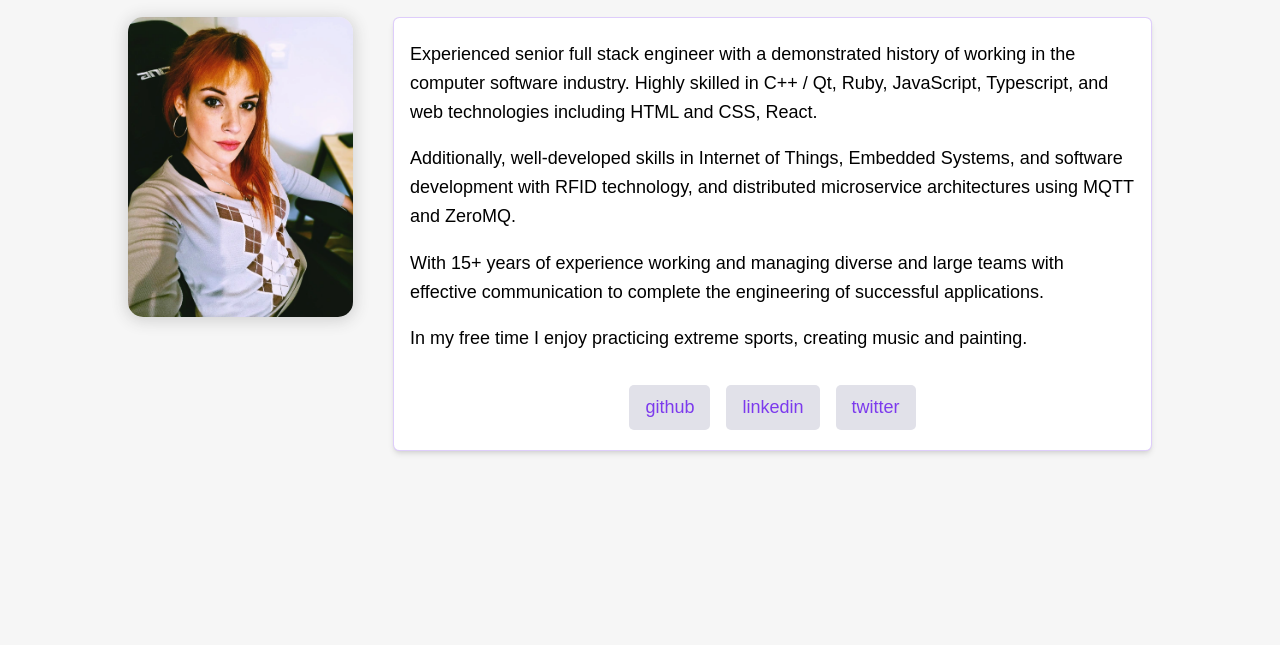
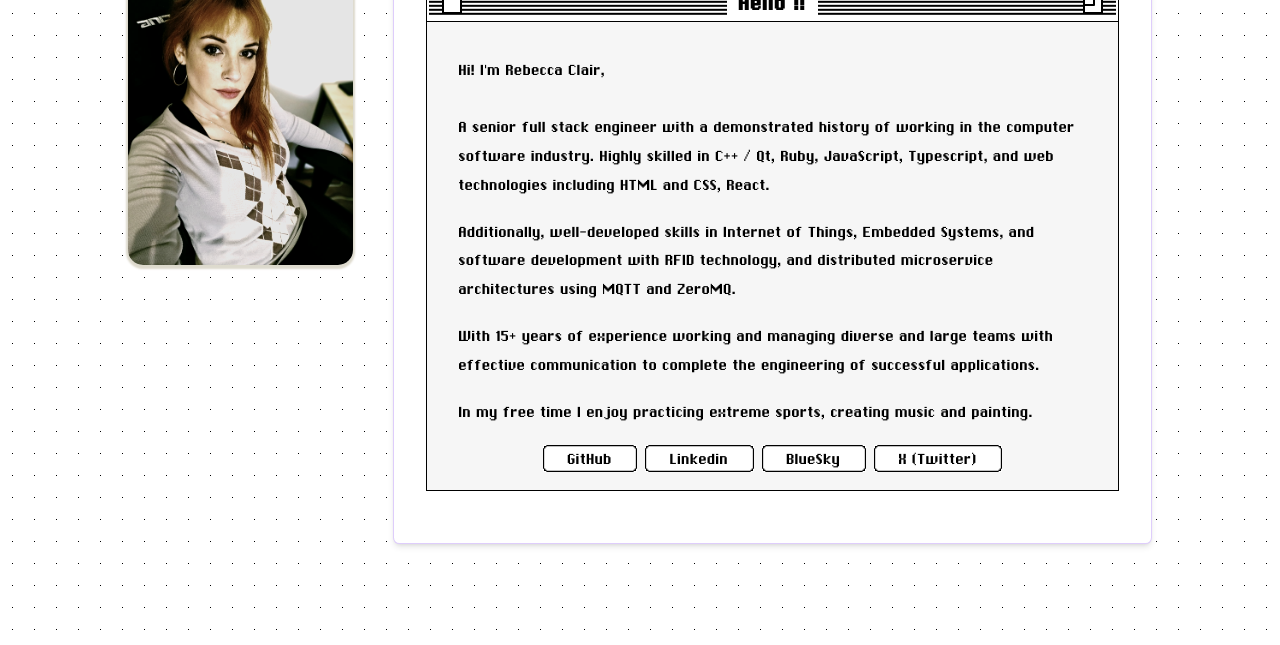
Before and after one commit to becksclair/heliasar, an Astro site: page / in a window 1280 px wide. Shown: the part 155-800 px from the top of the page. Built offline with nearby package versions, Linux system fonts and the light colour scheme; Astro itself is replaced by a stand-in of ours.

Commit message:
feat: update layout and styling across components, add new font and ignore patterns

```diff
--- a/astro.config.mjs
+++ b/astro.config.mjs
@@ -3,7 +3,7 @@ import sitemap from "@astrojs/sitemap";
 import robotsTxt from "astro-robots-txt";
 import { defineConfig } from "astro/config";
 
-import vercel from "@astrojs/vercel/static";
+import vercel from "@astrojs/vercel";
 
 // https://astro.build/config
 export default defineConfig({
--- a/src/components/NavBar.astro
+++ b/src/components/NavBar.astro
@@ -67,7 +67,7 @@
 		display: flex;
 		justify-content: space-between;
 		align-items: center;
-		background-color: #e1e1e9;
+		background: var(--page-bg);
 		color: rgb(var(--accent));
 		padding: 10px;
 	}
@@ -93,6 +93,7 @@
 	}
 
 	.navbar-links a {
+		font-family: Chicago;
 		font-size: 18px;
 		text-decoration: none;
 		color: rgb(var(--accent));
@@ -114,6 +115,7 @@
 	@media (max-width: 768px) {
 		.navbar {
 			width: 100%;
+			padding-left: 2rem;
 		}
 
 		.navbar-links {
@@ -122,6 +124,7 @@
 
 		.navbar-toggle {
 			display: block;
+			margin-right: 3rem;
 		}
 
 		.navbar-toggle.active span:nth-child(2) {
--- a/src/components/Social.astro
+++ b/src/components/Social.astro
@@ -2,24 +2,6 @@
 const { url, platform } = Astro.props;
 ---
 
-<a href={url} target="_blank">{platform}</a>
-
-<style lang="scss">
-	a {
-		border-radius: 5px;
-		padding: 0.5rem 1rem;
-		color: rgb(var(--accent));
-		background-color: #e1e1e9;
-		text-decoration: none;
-		transition: all .2s ease-in-out;
-		font-weight: 500;
-
-		&:hover {
-			box-shadow: 0 4px 6px -1px rgba(0, 0, 0, 0.1),
-									0 2px 4px -2px rgba(0, 0, 0, 0.1);
-		}
-		&:active {
-			transform: translateY(2px);
-		}
-	}
-</style>
+<div>
+	<a class="btn" href={url} target="_blank">{platform}</a>
+</div>
--- a/src/layouts/BlogPostLayout.astro
+++ b/src/layouts/BlogPostLayout.astro
@@ -28,6 +28,10 @@ const { frontmatter } = Astro.props;
 </Layout>
 
 <style lang="scss">
+		body {
+		height: fit-content;
+	}
+
 	h1 {
 		text-align: center;
 		padding-top: 1rem;
--- a/src/layouts/Layout.astro
+++ b/src/layouts/Layout.astro
@@ -25,11 +25,8 @@ const { title } = Astro.props;
 
 		<link rel="preconnect" href="https://fonts.googleapis.com" />
 		<link rel="preconnect" href="https://fonts.gstatic.com" crossorigin />
-		<link
-			href="https://fonts.googleapis.com/css2?family=Montserrat:wght@400;500;600&display=swap"
-			rel="stylesheet"
-			rel="preload"
-		/>
+
+		<link rel="stylesheet" href="systemcss/system.css">
 	</head>
 	<body>
 		<NavBar />
@@ -50,5 +47,11 @@ const { title } = Astro.props;
 			#da62c4 30%,
 			white 60%
 		);
+
+
+	}
+
+	body {
+		height: 100vh;
 	}
 </style>
--- a/src/layouts/ResumeLayout.astro
+++ b/src/layouts/ResumeLayout.astro
@@ -6,8 +6,6 @@ const { frontmatter } = Astro.props;
 
 <Layout title={frontmatter.title}>
 	<main>
-		<h1>{frontmatter.title}</h1>
-
 		<div class="content">
 			<div class="post-image-container">
 				<img
@@ -20,11 +18,14 @@ const { frontmatter } = Astro.props;
 			</div>
 			<slot />
 		</div>
-
 	</main>
 </Layout>
 
 <style lang="scss">
+	body {
+		height: fit-content;
+	}
+
 	h1 {
 		text-align: center;
 		padding-top: 1rem;
@@ -35,7 +36,8 @@ const { frontmatter } = Astro.props;
 	main {
 		color: #444;
 
-		& h2, & h3 {
+		& h2,
+		& h3 {
 			color: rgb(var(--accent));
 		}
 
@@ -45,12 +47,13 @@ const { frontmatter } = Astro.props;
 			color: rgb(var(--accent));
 			background-color: #e1e1e9;
 			text-decoration: none;
-			transition: all .2s ease-in-out;
+			transition: all 0.2s ease-in-out;
 			font-weight: 500;
 
 			&:hover {
-				box-shadow: 0 4px 6px -1px rgba(0, 0, 0, 0.1),
-										0 2px 4px -2px rgba(0, 0, 0, 0.1);
+				box-shadow:
+					0 4px 6px -1px rgba(0, 0, 0, 0.1),
+					0 2px 4px -2px rgba(0, 0, 0, 0.1);
 			}
 			&:active {
 				transform: translateY(2px);
@@ -58,15 +61,22 @@ const { frontmatter } = Astro.props;
 		}
 	}
 	.post-image-container {
-		display: flex;
-		justify-content: center;
+		// display: flex;
+		// justify-content: center;
+		float: left;
+		margin-right: 2rem;
+		margin-bottom: 1rem;
+		margin-top: 1.5rem;
 	}
 	.post-img {
-		height: 300px;
+		height: 142px;
 		width: auto;
-		margin-top: 2rem;
 		margin-bottom: 1rem;
+		filter: sepia(0.3) saturate(0.7) contrast(1.2) brightness(0.9)
+			hue-rotate(10deg) blur(0.4px) grayscale(0.1);
+
+		@media (max-width: 700px) {
+			height: 192px;
+		}
 	}
-
-
 </style>
--- a/src/pages/index.astro
+++ b/src/pages/index.astro
@@ -6,18 +6,37 @@
 
 <Layout title="Home">
 	<main>
-		<h1><span class="text-gradient">Rebecca Clair</span></h1>
-
 		<div class="bio-container">
-			<img class="shadow-img" src="/images/rebecca_clair3.webp" alt="Rebecca Clair" />
+			<img
+				class="shadow-img noisy-image"
+				src="/images/rebecca_clair3.webp"
+				alt="Rebecca Clair"
+			/>
 
 			<div class="bio">
+				<div class="window" style="">
+					<div class="title-bar">
+						<button aria-label="Close" class="close"></button>
+						<h1 class="title">Hello !!</h1>
+						<button aria-label="Resize" class="resize"></button>
+					</div>
+					<div class="separator"></div>
+
+					<div class="window-pane">
 						<p>
-					Experienced senior full stack engineer with a demonstrated history
-					of working in the computer software industry. Highly skilled in
-					C++ / Qt, Ruby, JavaScript, Typescript, and web technologies
-					including HTML and CSS, React.
+							<img
+								class="inline-img"
+								src="/images/rebecca_clair3.webp"
+								alt="Rebecca Clair"
+							/>
+							Hi! I'm Rebecca Clair,<br />
+							<br />
+							A senior full stack engineer with a demonstrated history of working
+							in the computer software industry. Highly skilled in C++ / Qt, Ruby,
+							JavaScript, Typescript, and web technologies including HTML and CSS,
+							React.
 						</p>
+
 						<p>
 							Additionally, well-developed skills in Internet of Things,
 							Embedded Systems, and software development with RFID technology,
@@ -33,18 +52,28 @@
 							and painting.
 						</p>
 
-				<div class="bio-social">
-					<Social url="https://github.com/becksClair" platform="github" />
-					<Social url="https://www.linkedin.com/in/rebecca-clair/" platform="linkedin"/>
-					<Social url="https://twitter.com/becksClair" platform="twitter"/>
+						<div class="center">
+							<Social url="https://github.com/becksClair" platform="GitHub" />
+							<Social
+								url="https://www.linkedin.com/in/rebecca-clair/"
+								platform="Linkedin"
+							/>
+							<Social
+								url="https://bsky.app/profile/becksclair.bsky.social"
+								platform="BlueSky"
+							/>
+							<Social url="https://x.com/becksClair" platform="X (Twitter)" />
 						</div>
+					</div>
+				</div>
+
+				<div class="bio-social"></div>
 			</div>
 		</div>
 	</main>
 </Layout>
 
 <style lang="scss">
-
 	h1 {
 		font-size: 3rem;
 		font-weight: 800;
@@ -82,12 +111,33 @@
 		& img {
 			width: auto;
 			height: 300px;
+			filter: sepia(0.3) saturate(0.7) contrast(1.2) brightness(0.9)
+				hue-rotate(10deg) blur(0.4px) grayscale(0.1);
+		}
+
+		& .inline-img {
+			border-radius: 15px;
+			height: 192px;
+			box-shadow: 0px 2px 2px 2px #d1d1d1;
+			filter: sepia(0.4) saturate(0.7) contrast(0.9) brightness(1.1)
+				hue-rotate(-10deg);
+			display: none;
+			float: left;
+			margin-right: 1rem;
 		}
 
 		@media (max-width: 990px) {
 			flex-direction: column;
 			margin-top: 1rem;
 			align-items: center;
+
+			& .shadow-img {
+				display: none;
+			}
+
+			& .inline-img {
+				display: inline;
+			}
 		}
 
 		@media (max-width: 700px) {
@@ -108,7 +158,9 @@
 		padding-top: 4px;
 		padding-bottom: 4px;
 		border-radius: 0.4rem;
-		box-shadow: 0 4px 6px -1px rgba(0, 0, 0, 0.1), 0 2px 4px -2px rgba(0, 0, 0, 0.1);
+		box-shadow:
+			0 4px 6px -1px rgba(0, 0, 0, 0.1),
+			0 2px 4px -2px rgba(0, 0, 0, 0.1);
 		font-size: 18px;
 	}
 
--- a/src/styles/styles.scss
+++ b/src/styles/styles.scss
@@ -1,56 +1,84 @@
 @charset "UTF-8";
+
+@font-face {
+	font-family: "ChiKareGo2";
+	src:
+		url("/systemcss/ChiKareGo2.woff2") format("woff2"),
+		url("/systemcss/ChiKareGo2.woff") format("woff");
+	font-weight: normal;
+	font-style: normal;
+	font-display: swap;
+}
+
+:root {
+	--page-bg: radial-gradient(farthest-corner at 100% 100%, var(--white-alt) 0%, var(--white) 50%);
+	--color-bg: var(--white);
+	--color-fg: var(--black);
+	--color-fg-copy: rgba(0, 0, 0, 0.72);
+	--color-link: var(--pink);
+	--color-brush-bg: rgba(0, 0, 0, 0.72);
+	--color-focus-outline: var(--pink);
+
+	--pink: #f0047f;
+	--pink-light: #f890c6;
+	--black: #0e0016;
+	--black-alt: #1f1823;
+	--grey-dark: #2b2e3a;
+	--grey-mid: #475467;
+	--white: #faefff;
+	--white-alt: #f7d9ff;
+	--orange: #fc814a;
+	--body-horizontal-padding-sm: 1rem;
+	--body-horizontal-padding-lg: 2.5rem;
+	--font-family-main: Inter, Roboto, "Helvetica Neue", "Arial Nova", "Nimbus Sans", Arial, sans-serif;
+	--font-weight-bold: 700;
+	--font-weight-mid: 700;
+	--font-weight-main: 400;
+	--border-radius-base: 0.375rem;
+	--global-max-width: 1440px;
+	--feed-max-width: 510px;
+	--post-max-width: 1064px;
+	--base-shadow-filter: drop-shadow(0px 0.125rem 0.125rem rgba(0, 0, 0, 0.25));
+	--global-transition-time: 0.21s;
+	--scroll-behaviour: smooth;
+}
+
+.center {
+	display: flex;
+	justify-content: center;
+	align-items: center;
+	gap: 0.5rem;
+}
 
 body {
 	margin: 0;
 }
 
-html {
-	/* font-family: system-ui, sans-serif; */
-	font-family: "Montserrat", sans-serif;
-	background-color: #f6f6f6;
+html,
+p {
+	font-family: "ChiKareGo2", "Geneva", sans-serif;
 }
 
 code {
-	font-family: Menlo, Monaco, Lucida Console, Liberation Mono, DejaVu Sans Mono,
-		Bitstream Vera Sans Mono, Courier New, monospace;
+	font-family:
+		Menlo,
+		Monaco,
+		Lucida Console,
+		Liberation Mono,
+		DejaVu Sans Mono,
+		Bitstream Vera Sans Mono,
+		Courier New,
+		monospace;
 }
 
-// nav {
-// 	display: flex;
-// 	align-items: center;
-// 	justify-content: space-between;
-// 	max-width: 800px;
-// 	margin: 0 auto;
-// 	padding: 0.5rem 15px 1rem;
-// 	font-weight: 600;
-
-// 	& > a {
-// 		color: rgb(var(--accent));
-// 		text-decoration: none;
-// 		line-height: 1.5rem;
-
-// 		&:hover {
-// 			color: #da62c4;
-// 		}
-
-// 		&.active {
-// 			color: rgb(var(--accent));
-// 		}
-
-// 		&:not(:last-child) {
-// 			margin-right: 1rem;
-// 		}
-
-// 		&:first-child:not(:last-child)::after {
-// 			content: "/";
-// 			padding-left: 0.5rem;
-// 			color: rgb(var(--accent));
-// 			font-weight: 800;
-// 			min-width: 2rem;
-// 			text-align: center;
-// 		}
-// 	}
-// }
+h1,
+h2,
+h3,
+h4,
+h5,
+h6 {
+	font-family: Chicago, sans-serif;
+}
 
 main {
 	margin: auto;
@@ -66,18 +94,79 @@ main {
 
 .shadow-img {
 	border-radius: 15px;
-	box-shadow: 0px 2px 15px 2px #d1d1d1;
+	box-shadow: 0px 2px 2px 2px #d1d1d1;
 }
 
 .content {
-	line-height: 1.6;
 	border: 1px solid rgba(var(--accent), 25%);
 	background-color: white;
-	padding: 1rem;
-	padding-top: 4px;
+	padding: 2rem;
+	padding-top: 1rem;
 	padding-bottom: 4px;
 	border-radius: 0.4rem;
-	box-shadow: 0 4px 6px -1px rgba(0, 0, 0, 0.1),
+	box-shadow:
+		0 4px 6px -1px rgba(0, 0, 0, 0.1),
 		0 2px 4px -2px rgba(0, 0, 0, 0.1);
 	font-size: 18px;
+
+	h1 {
+		font-size: 1.5rem;
+	}
+
+	h2 {
+		font-size: 1.5rem !important;
+		margin-bottom: 1rem;
+		margin-top: 1.5rem;
+	}
+
+	h3 {
+		font-size: 1.2rem;
+		margin-bottom: 0.5rem;
+		margin-top: 0;
+	}
+
+	h4,
+	h5 {
+		font-size: 0.9rem;
+		margin-bottom: 0.5rem;
+		margin-top: 0;
+	}
+
+	hr {
+		margin: 2.5rem 0;
+	}
 }
+
+.window-pane {
+	background-color: #f6f6f6;
+}
+
+@media (max-width: 768px) {
+	::-webkit-scrollbar,
+	::-webkit-scrollbar-track,
+	::-webkit-scrollbar-thumb,
+	::-webkit-scrollbar-corner {
+		all: unset;
+		width: 0;
+		height: 0;
+		background: transparent;
+	}
+
+	nav {
+		padding-left: 0.5rem;
+		padding-right: 0.5rem;
+	}
+}
+
+@media (max-width: 700px) {
+	main {
+		width: 100%;
+		padding: 0 !important;
+		max-width: 100% !important;
+		border: none !important;
+	}
+	.content {
+		border: none !important;
+		width: unset !important;
+	}
+}
```
Also changed, not shown: 1 other file. Lines whose indentation alone changed are shown as unchanged.
